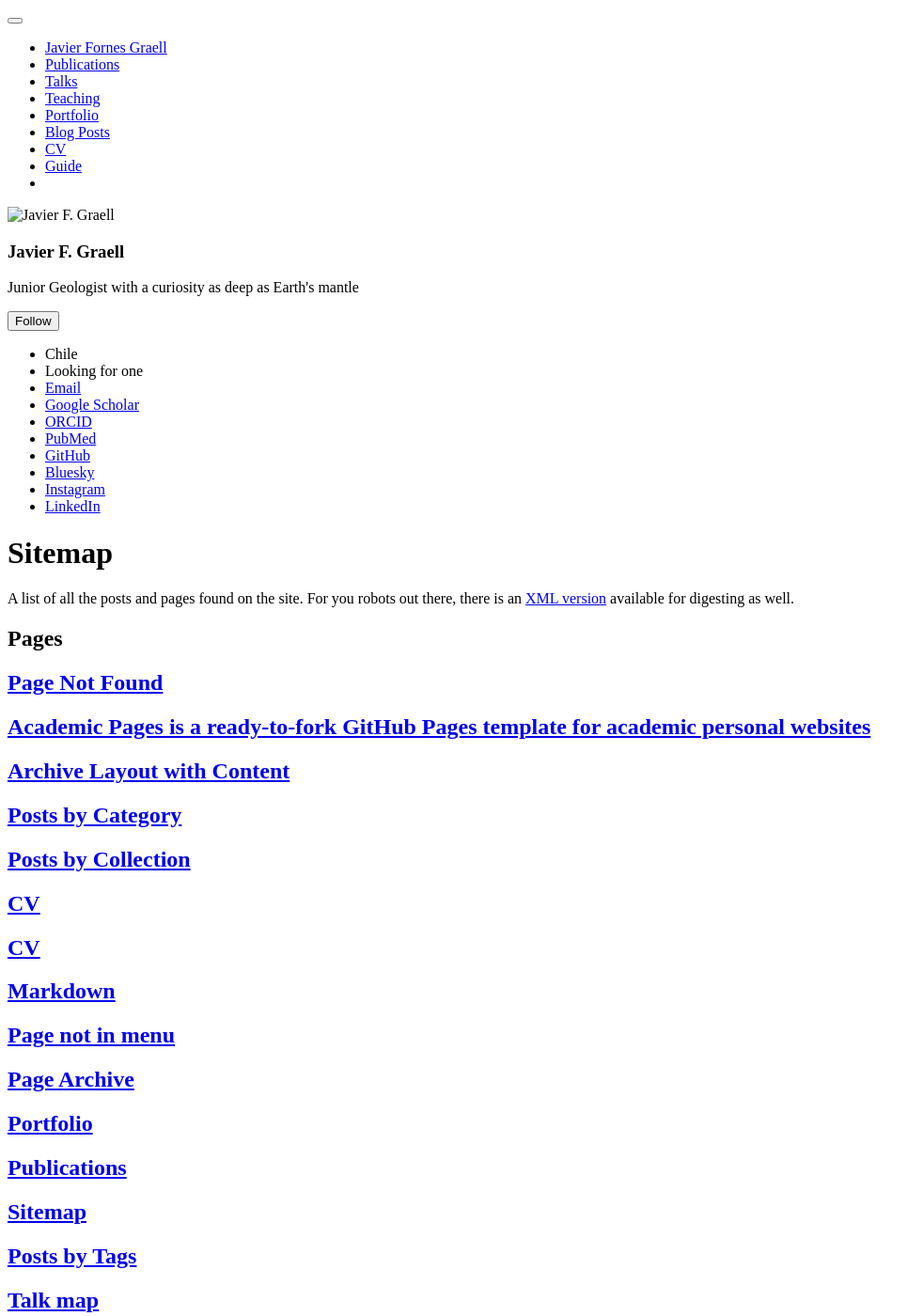
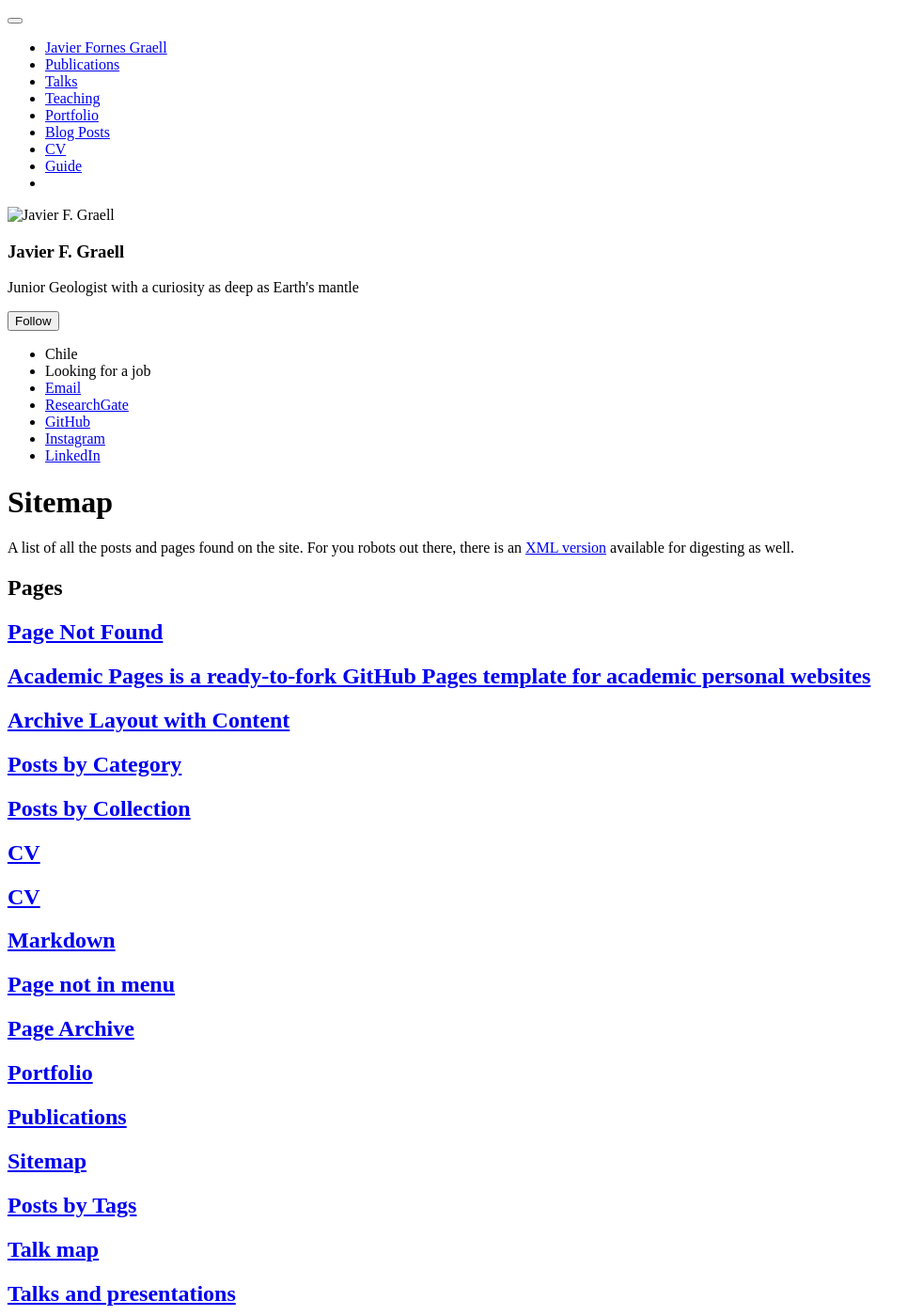
Before and after one commit to Herofotime/Javier-Fornes-Graell.github.io, a Jekyll site: the page built from _pages/sitemap.md, in a window 1280 px wide and 1400 px high. Shown: the whole window at 94% size, without its empty margins (0-982 px from the left). Built offline with Jekyll 4.4.1, drawn with Linux system fonts in a browser that asks for light colours; a script bundle is joined from its source files by our own code; library files that are not in the unit come from our copies; some of the changed text lies outside the part shown.

Commit message:
add info to MY config

```diff
--- a/_config.yml
+++ b/_config.yml
@@ -28,21 +28,21 @@ author:
   pronouns         : # example: "she/her"
   bio              : "Junior Geologist with a curiosity as deep as Earth's mantle"
   location         : "Chile"
-  employer         : "Looking for one"
+  employer         : "Looking for a job"
   uri              : # URL
   email            : "javier.fornes@ug.uchile.cl"
 
   # Academic websites
   academia         : # URL
   arxiv            : # URL - Update with the correct link to your profile
-  googlescholar    : "https://scholar.google.com/citations?user=PS_CX0AAAAAJ"
-  inspire-hep      : # URL
+  googlescholar    : # "https://scholar.google.com/citations?user=PS_CX0AAAAAJ"
+  #inspire-hep      : # URL
   impactstory      : # URL
-  orcid            : "https://orcid.org/yourorcidurl"
+  orcid            : #"https://orcid.org/yourorcidurl"
   semantic         : # URL
   ssrn             : # URL
-  pubmed           : "https://www.ncbi.nlm.nih.gov/pubmed/?term=john+snow"
-  researchgate     : # URL
+  pubmed           : #"https://www.ncbi.nlm.nih.gov/pubmed/?term=john+snow"
+  researchgate     : "https://www.researchgate.net/profile/Javier-Fornes"
   scopus           : # URL
   zotero           : # URL
 
@@ -51,13 +51,13 @@ author:
   bitbucket        : # Username - Update with your username on the site
   codepen          : # Username
   dribbble         : # Username
-  github           : "academicpages"
+  github           : "https://github.com/Herofotime"
   kaggle           : # Username
   stackoverflow    : # User number or user number and name (i.e., use "1" or "1/jeff-atwood")
 
   # Social media
   artstation       : # Username
-  bluesky          : "bsky.app" # Replace this with you Bluesky username
+  bluesky          : #"bsky.app" # Replace this with you Bluesky username
   facebook         : # Username
   flickr           : # Username
   foursquare       : # Username
@@ -66,7 +66,7 @@ author:
   keybase          : # Username
   instagram        : "@xaviritina" # Username
   lastfm           : # Username
-  linkedin         : "www.linkedin.com/in/javier-fornés-graell-5302a5204" # Username
+  linkedin         : "www.linkedin.com/in/javier-fornés-graell" # Username
   mastodon         : # URL
   medium           : # URL
   pinterest        : # Username
@@ -92,12 +92,12 @@ publication_category:
     title: 'Conference Papers'
 
 # Site Settings
-teaser                   :  # filename of teaser fallback teaser image placed in /images/ for social media previews
+teaser                   : "profile.png" # filename of teaser fallback teaser image placed in /images/ for social media previews
 breadcrumbs              : false # true, false (default)
 words_per_minute         : 160
 future                   : true
-read_more                : "disabled" # if enabled, adds "Read more" links to excerpts
-talkmap_link             : false      #change to true to add link to talkmap on talks page
+read_more                : "enabled" # if enabled, adds "Read more" links to excerpts
+talkmap_link             : true      #change to true to add link to talkmap on talks page
 comments:
   provider               : # false (default), "disqus", "discourse", "facebook", "google-plus", "staticman", "custom"
   disqus:
```
